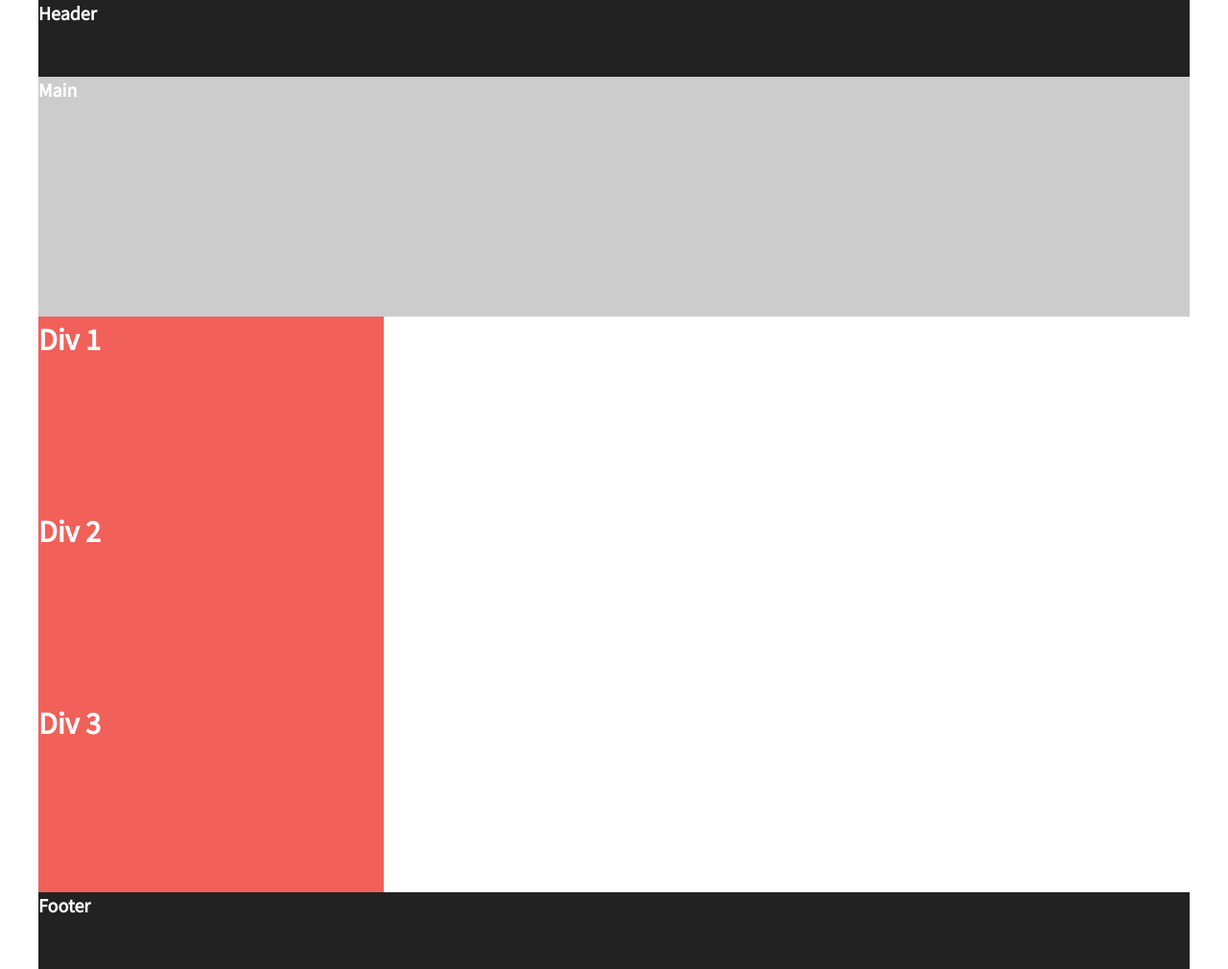
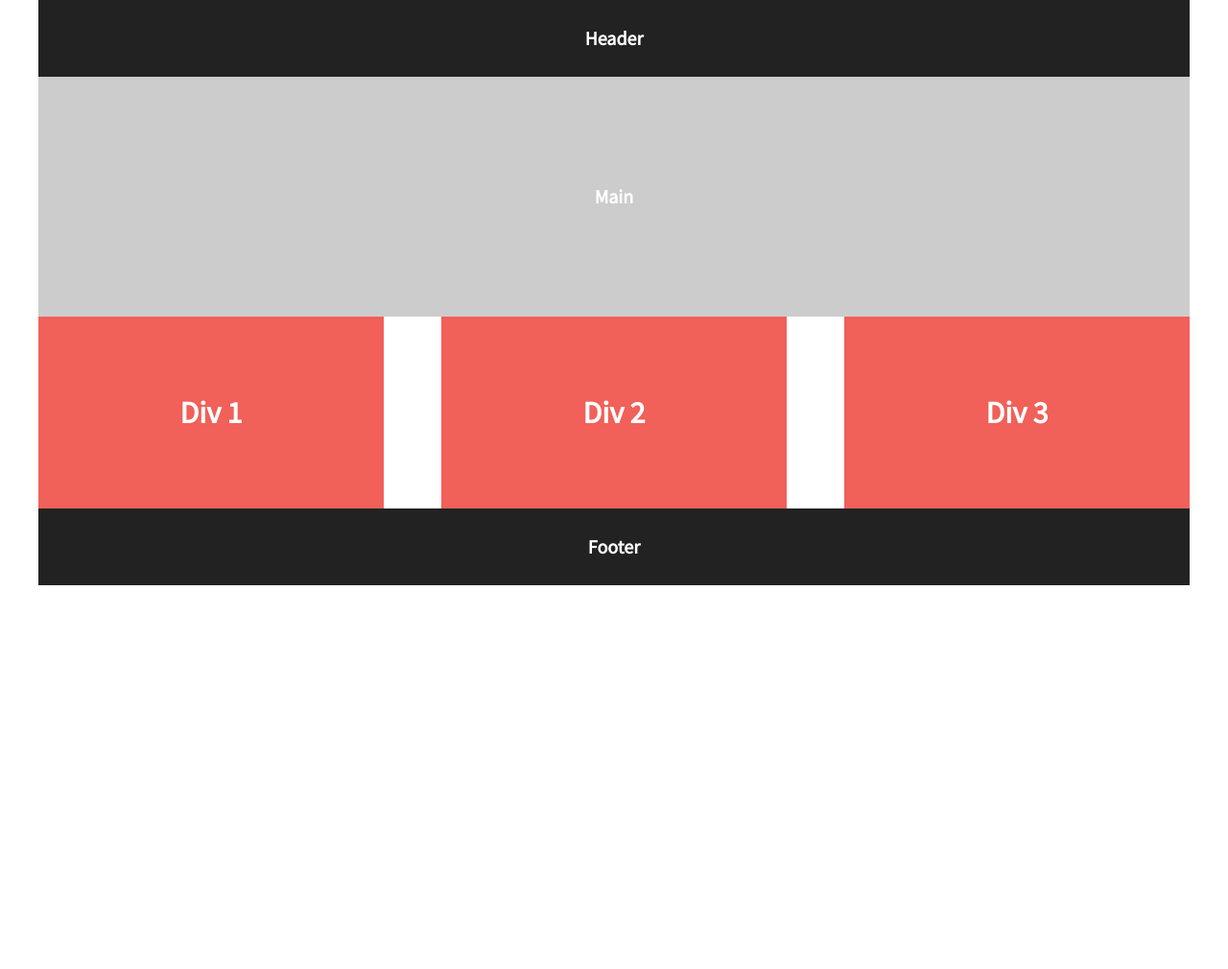
Before and after one commit to ElizaForCode/flexbox-profile-site, a plain HTML site: page index.html in a window 1280 px wide. Shown: the whole page at 96% size. After the commit the page ends 800 px from the top, so only its background shows below. Drawn offline with nearby package versions, Linux system fonts and the light colour scheme.

Commit message:
flex layout done

```diff
--- a/css/main.css
+++ b/css/main.css
@@ -111,31 +111,52 @@ body {
     color: #fff;
 }
 header, footer {
-    /* Make Width 100%*/
+    width:100%;
     background-color: #222;
     height: 80px;
 }
 .main {
-    /*Make Width 100%*/
+    width:100%;
     background-color: #ccc;
     height: 250px;
 }
 header, footer, .main {
-    /*set display to flex and vertically & horizontally align by setting justify-content and align-items to center*/
+    display:flex;
+    justify-content:center;
+    align-items:center;
+    display: -webkit-box;
+    display: -moz-box;
+    display: -ms-flexbox;
+    display: -webkit-flex;
 }
+
 .wrapper {
-    /*set display to flex and vertically & horizontally align by setting justify-content and align-items to center, and set flex-flow to row wrap*/
     font-weight: bold;
+    display:flex;
+    justify-content:space-between;
+    align-items:center;
+    display: -webkit-box;
+    display: -moz-box;
+    display: -ms-flexbox;
+    display: -webkit-flex;
+    flex-flow: row wrap;
+    -webkit-flex-flow: row wrap;
 }
 
 .div-1, .div-2, .div-3 {
-    /*set display to flex and vertically & horizontally align by setting justify-content and align-items to center*/
     color: #fff;
     line-height: 1.5em;
     font-size: 1.6em;
     background-color: #f16059;
     width: 30%;
     height: 200px;
+    display:flex;
+    justify-content:center;
+    align-items:center;
+    display: -webkit-box;
+    display: -moz-box;
+    display: -ms-flexbox;
+    display: -webkit-flex;
 }
 
 
```
